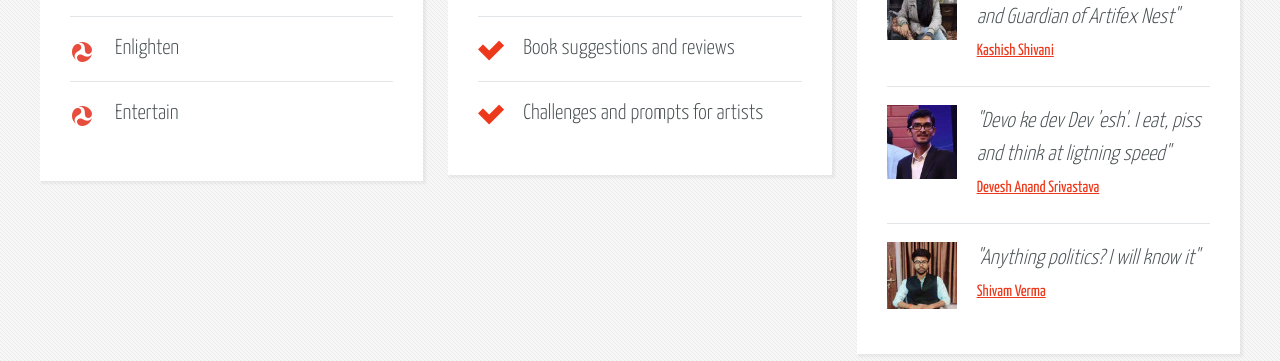
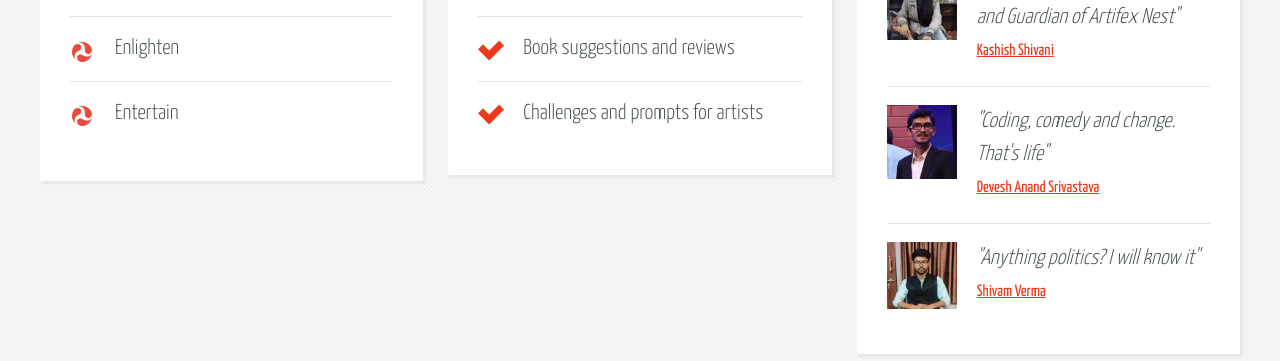
Before and after one commit to artifexnest/artifexnest.github.io, a Jekyll site: the page built from index.md, in a window 1280 px wide. Shown: the part 1245-1606 px from the top of the page. Built offline with Jekyll 4.4.1, drawn with Linux system fonts in a browser that asks for light colours.

Commit message:
minor change

```diff
--- a/index.md
+++ b/index.md
@@ -61,7 +61,7 @@ banner: true
 								</li>
 								<li>
 									<img src="images/devdp.jpg" alt="" />
-									<p>"Devo ke dev Dev 'esh'. I eat, piss and think at ligtning speed"</p>
+									<p>"Coding, comedy and change. That's life"</p>
 									<span><a href="https://www.instagram.com/dev_anand_here/" target="_blank">Devesh Anand Srivastava</a></span>
 								</li>
 								<li>
```
